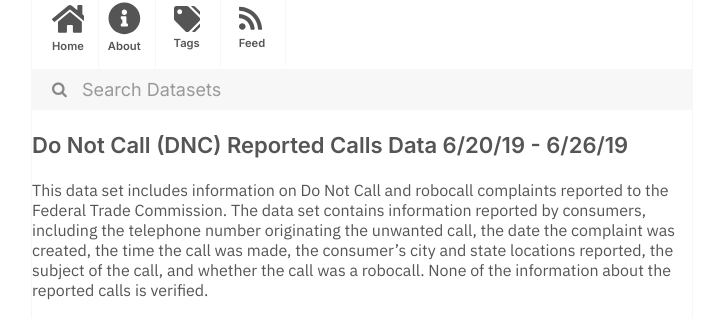
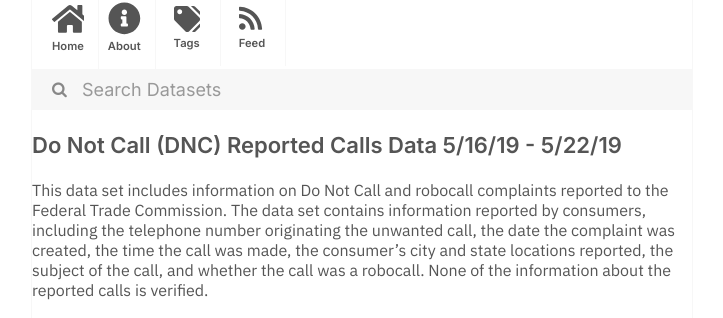
Before and after one commit to dayda-entities/federal-trade-commission, a Jekyll site: the page built from _posts/2020-11-12-do-not-call-dnc-reported-calls.md, in a window 1280 px wide. Shown: the part 216-534 px from the top of the page, without its empty margins (278-1001 px from the left). Built offline with Jekyll 4.4.1, drawn with Linux system fonts in a browser that asks for light colours.

Commit message:
Publish Data

```diff
--- a/_posts/2020-11-12-do-not-call-dnc-reported-calls.md
+++ b/_posts/2020-11-12-do-not-call-dnc-reported-calls.md
@@ -1,7 +1,7 @@
 ---
-title: Do Not Call (DNC) Reported Calls Data 6/20/19 - 6/26/19
-created: '2020-11-12T12:21:00.638964'
-modified: '2020-11-12T12:21:00.638974'
+title: Do Not Call (DNC) Reported Calls Data 5/16/19 - 5/22/19
+created: '2020-11-12T12:20:58.889912'
+modified: '2020-11-12T12:20:58.889923'
 state: active
 type: dataset
 tags:
@@ -12,7 +12,7 @@ tags:
   - Robocalls
 groups: []
 csv_url: >-
-  https://www.ftc.gov/sites/default/files/dnc_complaint_numbers_06-21-19thru06-27-19.csv
+  https://www.ftc.gov/sites/default/files/dnc_complaint_numbers_05-17-19thru05-23-19.csv
 json_url: ''
 layout: post
 
```
